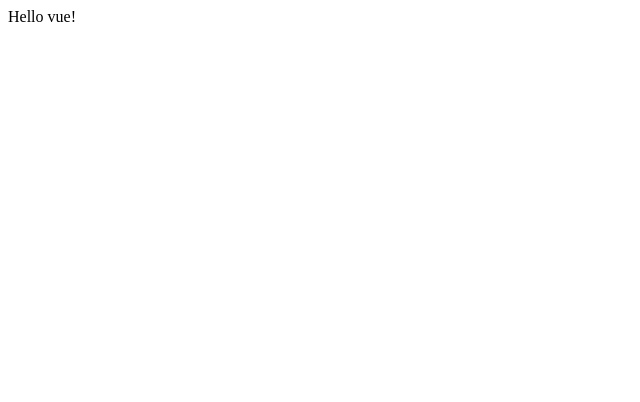
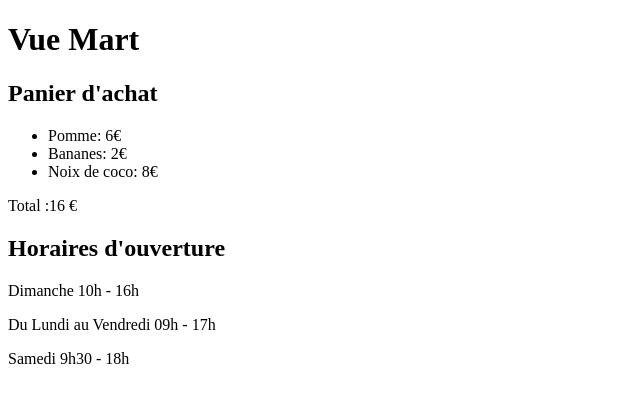
Before and after one commit to OraneMertz/omertz_vuejs, a plain HTML site: page index.html in a window 1280 px wide. Shown: the whole page, without its empty margins (0-640 px from the left). Drawn offline with nearby package versions, Linux system fonts and the light colour scheme.

Commit message:
total du panier

```diff
--- a/index.html
+++ b/index.html
@@ -3,24 +3,44 @@
 <head>
     <meta charset="UTF-8">
     <meta name="viewport" content="width=device-width, initial-scale=1.0">
-    <title>Document</title>
+    <title>Ma première app Vue</title>
 </head>
 <body>
 
-    <div id="app">{{ message }}</div>
+    <div id="app">
+        <h1>Vue Mart</h1>
 
-    <script src="https://unpkg.com/vue@3/dist/vue.global.js"></script>
+        <h2>Panier d'achat</h2>
+        <ul>
+            <li>Pomme: {{ costOfApples }}€</li>
+            <li>Bananes: {{ costOfBananas }}€</li>
+            <li>Noix de coco: {{ costOfCoconuts }}€</li>
+        </ul>
+       <p>Total :{{ costOfApples + costOfBananas + costOfCoconuts }} €</li>
+
+        <h2>Horaires d'ouverture</h2>
+        <p>Dimanche 10h - 16h</p>
+        <p>Du Lundi au Vendredi 09h - 17h</p>
+        <p>Samedi 9h30 - 18h</p>
+    </div>
+
+    <script src="https://cdn.jsdelivr.net/npm/vue@2.7.16/dist/vue.js"></script>
+
     <script>
-        const { createApp, ref } = Vue
-
-        createApp({
-            setup() {
-            const message = ref('Hello vue!')
-            return {
-                message
+          const app = new Vue({
+            el: '#app',
+            data: {
+                costOfApples: 6,
+                costOfBananas: 2,
+                costOfCoconuts: 8
+            },
+            computed: {
+                totalAmount(){
+                    return this.costOfApples + this.costOfBananas + this.costOfCoconuts
                 }
             }
-        }).mount('#app')
+          })
+
     </script>
 </body>
 </html>
```
